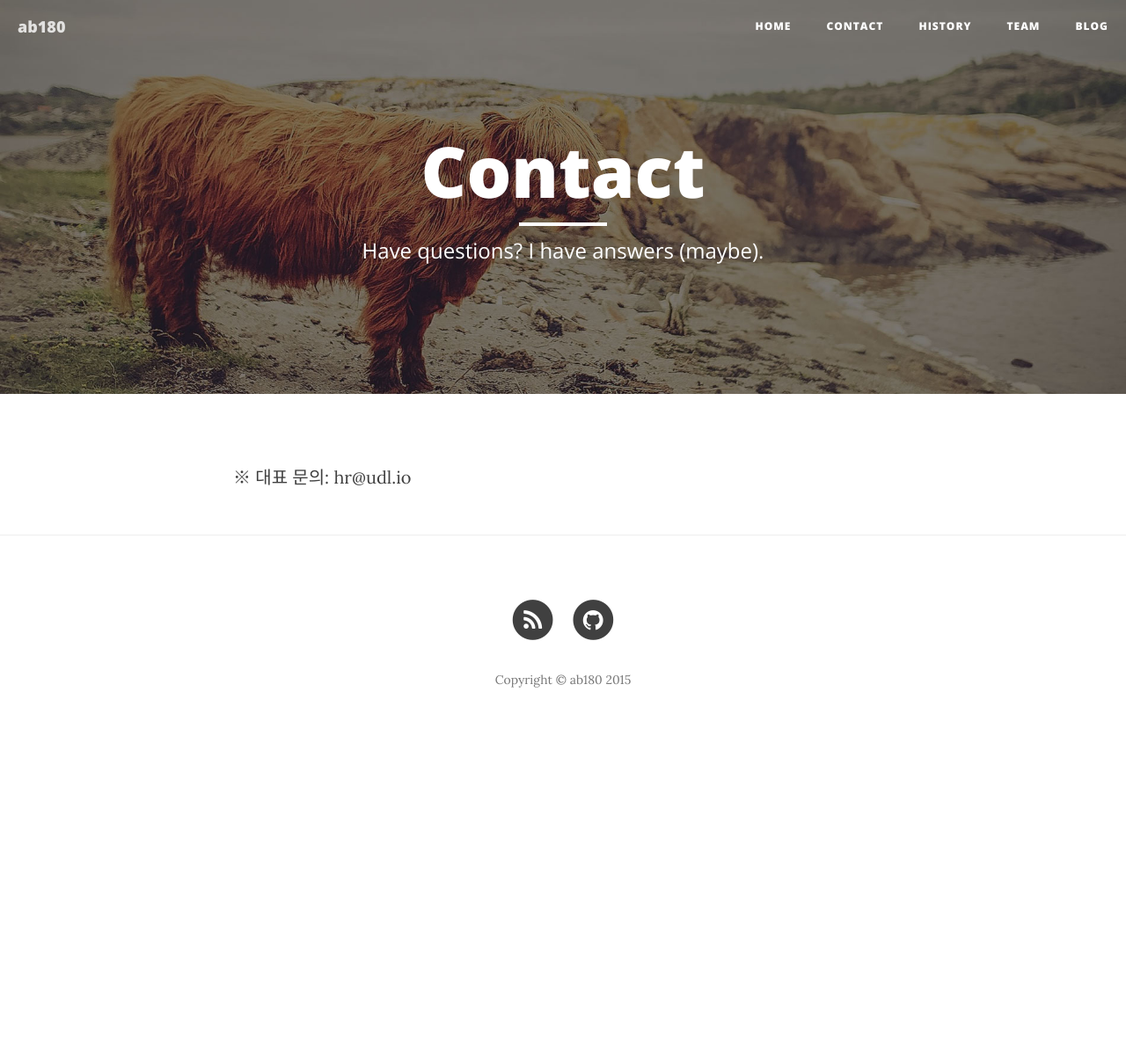
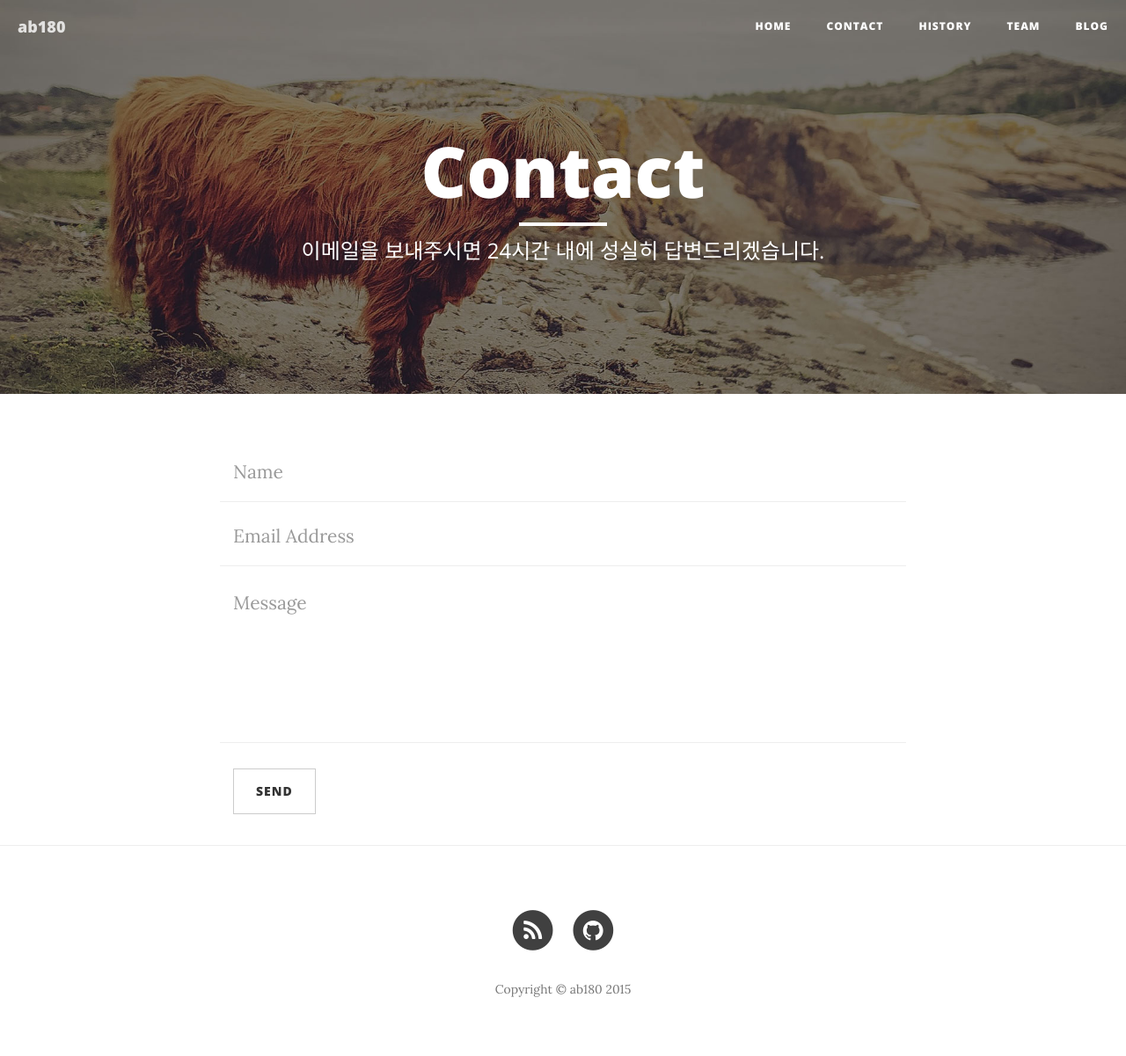
Before and after one commit to ab180/ab180.github.io, a Jekyll site: the page built from contact.html, in a window 1280 px wide. Shown: the whole page at 88% size. Built offline with Jekyll 4.4.1, drawn with Linux system fonts in a browser that asks for light colours; nearby versions of some CDN libraries; before the commit the page ends 900 px from its top, so only the background shows below that.

Commit message:
added sending email feature

```diff
--- a/_includes/footer.html
+++ b/_includes/footer.html
@@ -56,4 +56,4 @@
 <script src="{{ "/js/bootstrap.min.js " | prepend: site.baseurl }}"></script>
 
 <!-- Custom Theme JavaScript -->
-<script src="{{ "/js/clean-blog.min.js " | prepend: site.baseurl }}"></script>
+<script src="{{ "/js/clean-blog.js " | prepend: site.baseurl }}"></script>
--- a/contact.html
+++ b/contact.html
@@ -1,29 +1,31 @@
 ---
 layout: page
 title: "Contact"
-description: "Have questions? I have answers (maybe)."
+description: "이메일을 보내주시면 24시간 내에 성실히 답변드리겠습니다."
 header-img: "img/contact-bg.jpg"
 ---
 
-<p>※ 대표 문의: hr@udl.io</p>
 <!-- Contact Form - Enter your email address on line 19 of the mail/contact_me.php file to make this form work. -->
 <!-- WARNING: Some web hosts do not allow emails to be sent through forms to common mail hosts like Gmail or Yahoo. It's recommended that you use a private domain email address! -->
 <!-- NOTE: To use the contact form, your site must be on a live web host with PHP! The form will not work locally! -->
-<!--<form name="sentMessage" id="contactForm" novalidate>-->
-    <!--<div class="row control-group">-->
-        <!--<div class="form-group col-xs-12 floating-label-form-group controls">-->
-            <!--<label>Name</label>-->
-            <!--<input type="text" class="form-control" placeholder="Name" id="name" required data-validation-required-message="Please enter your name.">-->
-            <!--<p class="help-block text-danger"></p>-->
-        <!--</div>-->
-    <!--</div>-->
-    <!--<div class="row control-group">-->
-        <!--<div class="form-group col-xs-12 floating-label-form-group controls">-->
-            <!--<label>Email Address</label>-->
-            <!--<input type="email" class="form-control" placeholder="Email Address" id="email" required data-validation-required-message="Please enter your email address.">-->
-            <!--<p class="help-block text-danger"></p>-->
-        <!--</div>-->
-    <!--</div>-->
+<form name="sentMessage" id="contactForm" novalidate>
+    <!-- spam check (Reference: https://formspree.io/) -->
+    <input type="text" name="_gotcha" style="display:none" />
+
+    <div class="row control-group">
+        <div class="form-group col-xs-12 floating-label-form-group controls">
+            <label>Name</label>
+            <input type="text" class="form-control" placeholder="Name" id="name" required data-validation-required-message="Please enter your name.">
+            <p class="help-block text-danger"></p>
+        </div>
+    </div>
+    <div class="row control-group">
+        <div class="form-group col-xs-12 floating-label-form-group controls">
+            <label>Email Address</label>
+            <input type="email" class="form-control" placeholder="Email Address" id="email" required data-validation-required-message="Please enter your email address.">
+            <p class="help-block text-danger"></p>
+        </div>
+    </div>
     <!--<div class="row control-group">-->
         <!--<div class="form-group col-xs-12 floating-label-form-group controls">-->
             <!--<label>Phone Number</label>-->
@@ -31,18 +33,18 @@ header-img: "img/contact-bg.jpg"
             <!--<p class="help-block text-danger"></p>-->
         <!--</div>-->
     <!--</div>-->
-    <!--<div class="row control-group">-->
-        <!--<div class="form-group col-xs-12 floating-label-form-group controls">-->
-            <!--<label>Message</label>-->
-            <!--<textarea rows="5" class="form-control" placeholder="Message" id="message" required data-validation-required-message="Please enter a message."></textarea>-->
-            <!--<p class="help-block text-danger"></p>-->
-        <!--</div>-->
-    <!--</div>-->
-    <!--<br>-->
-    <!--<div id="success"></div>-->
-    <!--<div class="row">-->
-        <!--<div class="form-group col-xs-12">-->
-            <!--<button type="submit" class="btn btn-default">Send</button>-->
-        <!--</div>-->
-    <!--</div>-->
-<!--</form>-->
+    <div class="row control-group">
+        <div class="form-group col-xs-12 floating-label-form-group controls">
+            <label>Message</label>
+            <textarea rows="5" class="form-control" placeholder="Message" id="message" required data-validation-required-message="Please enter a message."></textarea>
+            <p class="help-block text-danger"></p>
+        </div>
+    </div>
+    <br>
+    <div id="success"></div>
+    <div class="row">
+        <div class="form-group col-xs-12">
+            <button type="submit" class="btn btn-default">Send</button>
+        </div>
+    </div>
+</form>
--- a/js/clean-blog.js
+++ b/js/clean-blog.js
@@ -23,22 +23,22 @@ $(function() {
             // get values from FORM
             var name = $("input#name").val();
             var email = $("input#email").val();
-            var phone = $("input#phone").val();
+            //var phone = $("input#phone").val();
             var message = $("textarea#message").val();
             var firstName = name; // For Success/Failure Message
-            // Check for white space in name for Success/Fail message
+             //Check for white space in name for Success/Fail message
             if (firstName.indexOf(' ') >= 0) {
                 firstName = name.split(' ').slice(0, -1).join(' ');
             }
             $.ajax({
-                url: "././mail/contact_me.php",
+                url: "//formspree.io/hr@udl.io",
                 type: "POST",
                 data: {
+                    _replyto: email,
                     name: name,
-                    phone: phone,
-                    email: email,
                     message: message
                 },
+                dataType: "json",
                 cache: false,
                 success: function() {
                     // Success message
@@ -53,12 +53,12 @@ $(function() {
                     //clear all fields
                     $('#contactForm').trigger("reset");
                 },
-                error: function() {
+                error: function(qXHR, textStatus, errorThrown) {
                     // Fail message
                     $('#success').html("<div class='alert alert-danger'>");
                     $('#success > .alert-danger').html("<button type='button' class='close' data-dismiss='alert' aria-hidden='true'>&times;")
                         .append("</button>");
-                    $('#success > .alert-danger').append("<strong>Sorry " + firstName + ", it seems that my mail server is not responding. Please try again later!");
+                    $('#success > .alert-danger').append("<strong>Sorry " + firstName + ", it seems that mail server is not responding. Please try again later!");
                     $('#success > .alert-danger').append('</div>');
                     //clear all fields
                     $('#contactForm').trigger("reset");
```
Also changed, not shown: js/clean-blog.min.js.
